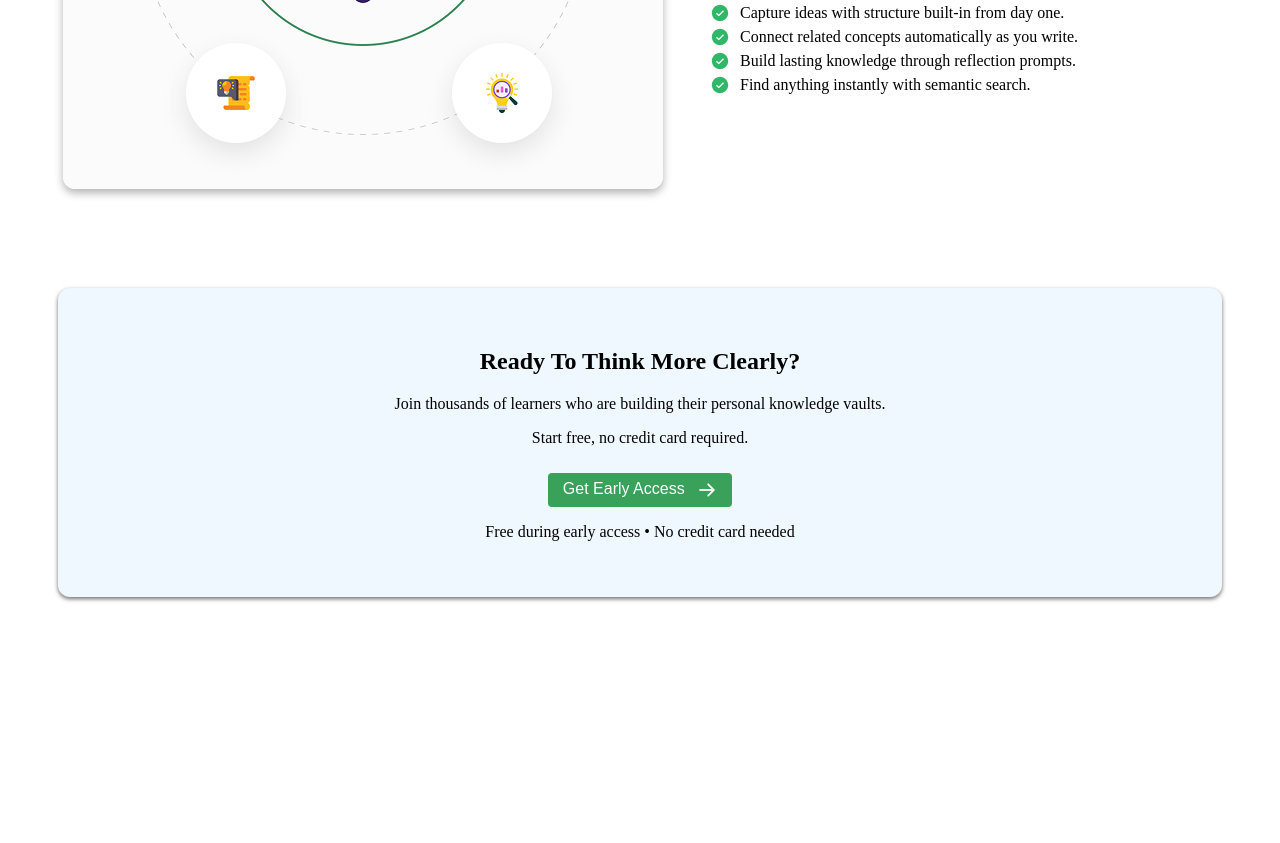
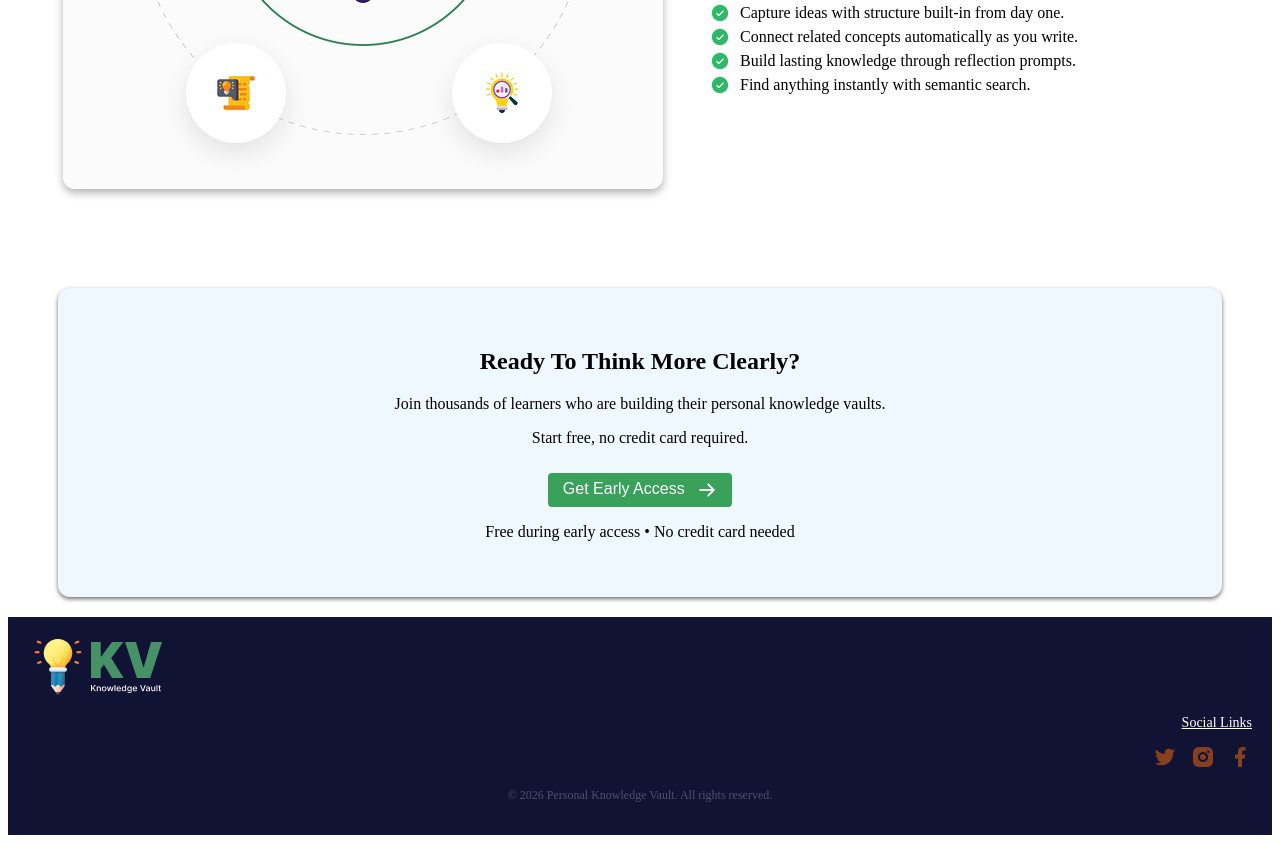
Before and after one commit to reizo-xunayed/Assignment-01-PH13-2026, a plain HTML site: page index.html in a window 1280 px wide. Shown: the part 1754-2597 px from the top of the page. Before the commit the page ends 2359 px from the top, so only its background shows below. Drawn offline with Linux system fonts and the light colour scheme.

Commit message:
finally, the Assignment is done, it took me around 8hours to complete it. i will add little details if i get more time before submitting

```diff
--- a/index.html
+++ b/index.html
@@ -93,7 +93,19 @@
     </div>
 </section>
 
-
+<footer>
+    <div class="footer">
+        <div class="footer-logo"> <img src="./assets/logo-footer.png" alt="company logo"></div>
+        <div class="footer-socials">
+            <p class="socials-text-only">Social Links</p>
+            <nav class="social-links">
+                <a href="#Twitter"><img src="./assets/twitter.png" alt="twitter logo"></a>
+                <a href="#Instagram"><img src="./assets/insta.png" alt="Instagram logo"></a>
+                <a href="#facebook"> <img src="./assets/facebook.png" alt="twitter logo"></a> </nav>
+        </div>
+        <div class="footer-ending"><p>© 2026 Personal Knowledge Vault. All rights reserved.</p></div>
+    </div>
+</footer>
 
 </body>
 </html>
--- a/style.css
+++ b/style.css
@@ -244,8 +244,52 @@ font-weight: 500;
     text-decoration: none;
     opacity: 0.8;
     margin-top: 10px;
+    cursor: pointer;
 }
+
+.button-sec5:hover {
+    color: rgb(0, 0, 0);
+    background-color: rgb(220, 8, 8);
+}
+
+
+
 .right-arrow {
     margin-left: 8px;
     vertical-align: middle;
 }
+.footer {
+    background-color: rgb(17, 19, 52);
+    color: white;;
+    padding: 20px;
+    font-size: 14px;
+    margin-top: 20px;
+}
+.footer-socials {
+    margin-top: 10px;
+    gap: 15px;
+    text-align: right;
+}
+.socials-text-only { text-decoration: underline;}
+
+.social-links img {
+    width: 24px;
+    height: 24px;
+    margin-left: 10px;
+    cursor: pointer;
+    opacity: 0.5;
+}
+.social-links img:hover {
+    opacity: 1;
+
+
+
+}
+
+.footer-ending {
+    text-align: center;
+    margin-top: 15px;
+    font-size: 12px;
+    color: rgb(220, 220, 220);
+    opacity: 0.3;
+}
```
Also changed, not shown: assets/facebook.png (added), assets/insta.png (added), assets/twitter.png (added).
